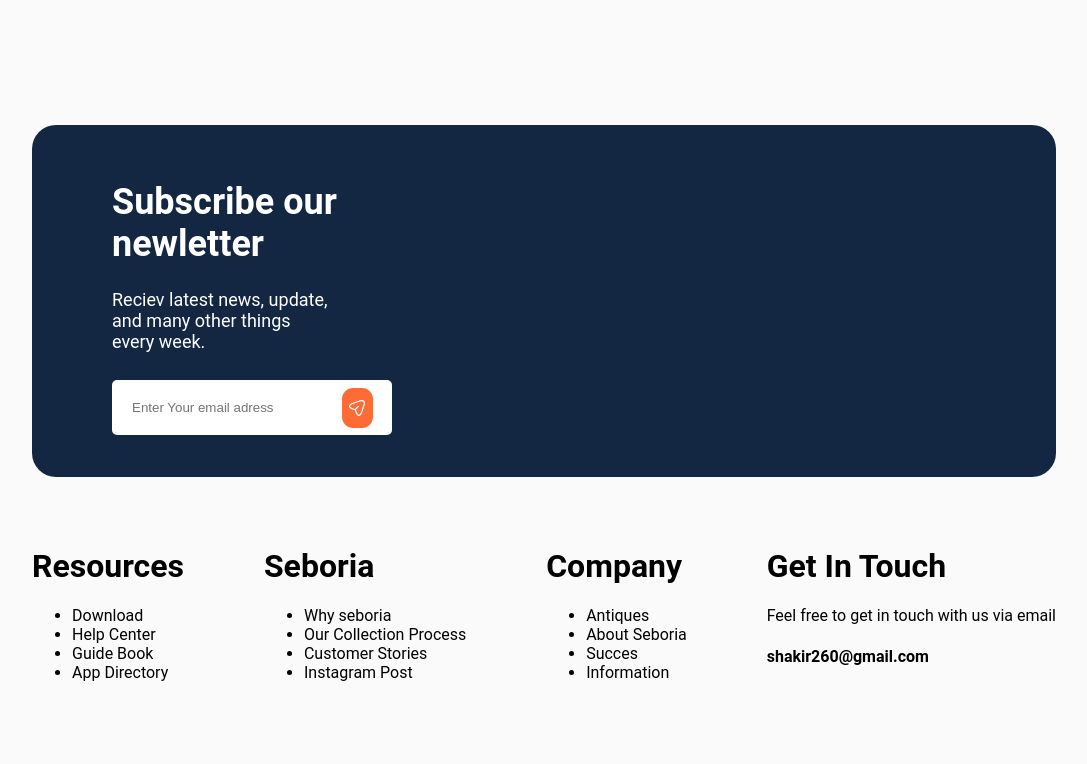
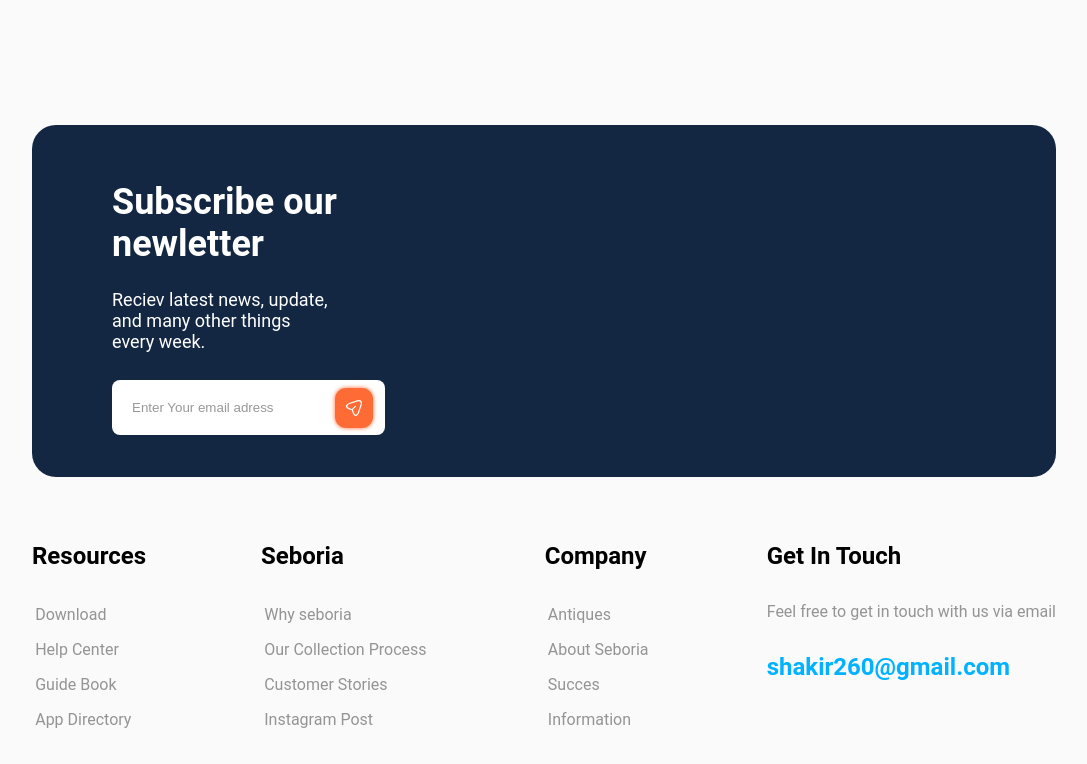
Before and after one commit to MuratOzte/creWin-task, a website: page index.html in a window 1280 px wide. Shown: the part 2611-3375 px from the top of the page, without its empty margins (96-1183 px from the left). Before the commit the page ends 3309 px from the top, so only its background shows below. Drawn offline with Linux system fonts and the light colour scheme.

Commit message:
Update footer and subscribe styles

```diff
--- a/styles/footer.scss
+++ b/styles/footer.scss
@@ -1,10 +1,34 @@
+$gray-text: #949494;
+
 @mixin margin-x($x) {
     margin-left: $x;
     margin-right: $x;
 }
 
-footer{
+footer {
     display: flex;
     justify-content: space-between;
     @include margin-x(10%);
+    h1 {
+        font-size: 24px;
+    }
+    ul {
+        list-style: none;
+        padding: 0.2rem;
+        li {
+            margin: 1rem 0;
+            color: $gray-text;
+        }
+    }
+
+    .get-in-touch{
+        p{
+            margin: 2rem 0;
+            color: $gray-text;
+        }
+        h4{
+            font-size: 24px;
+            color: #00b2ff;
+        }
+    }
 }
--- a/styles/subscribe.scss
+++ b/styles/subscribe.scss
@@ -1,5 +1,6 @@
 $blue: #132742;
 $orange: #ff6b35;
+$gray-text: #989898;
 
 @mixin margin-x($x) {
     margin-left: $x;
@@ -35,18 +36,22 @@ $orange: #ff6b35;
             padding: 20px;
             margin: 10px 0;
             border: none;
-            border-radius: 5px;
+            border-radius: 8px;
+            &::placeholder {
+                color: $gray-text;
+            }
         }
         .send-button {
             background-color: $orange;
             width: min-content;
             border-radius: 0.7rem;
-            width: 40px;
+            width: 50px;
             height: 40px;
             display: flex;
             justify-content: center;
             align-items: center;
             transform: translateX(-50px);
+            box-shadow: 0px 0px 4px 0px $orange;
             img {
                 width: 20px;
                 height: 20px;
```
Also changed, not shown: main.css, 1 other file.
